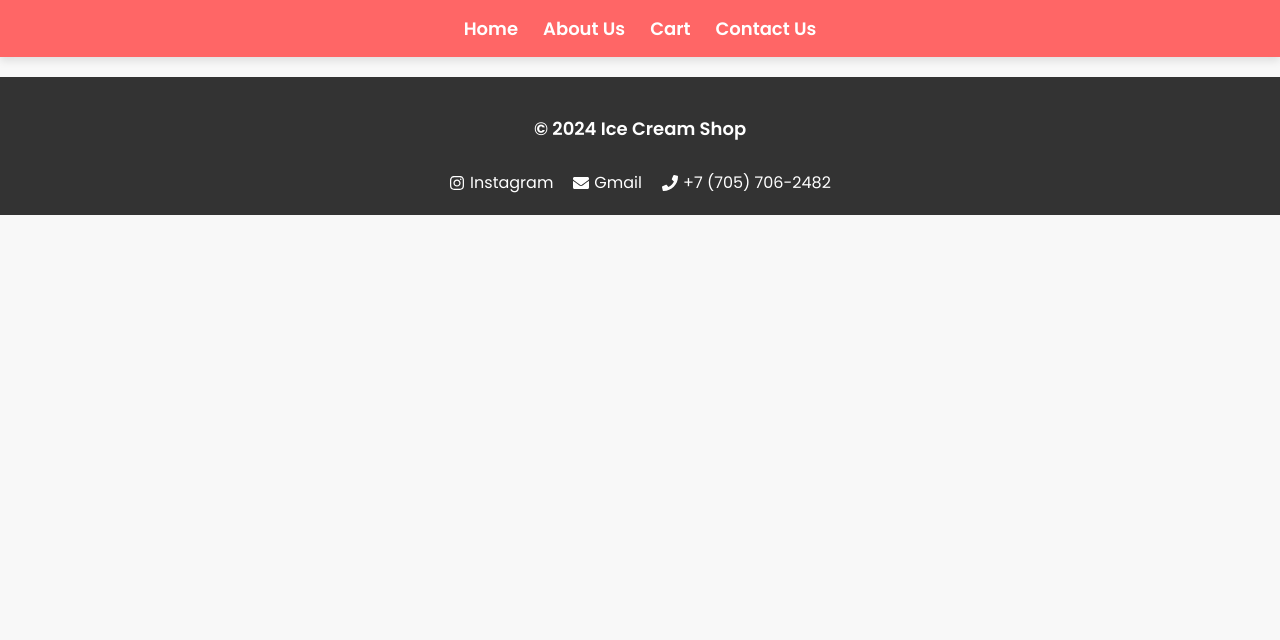
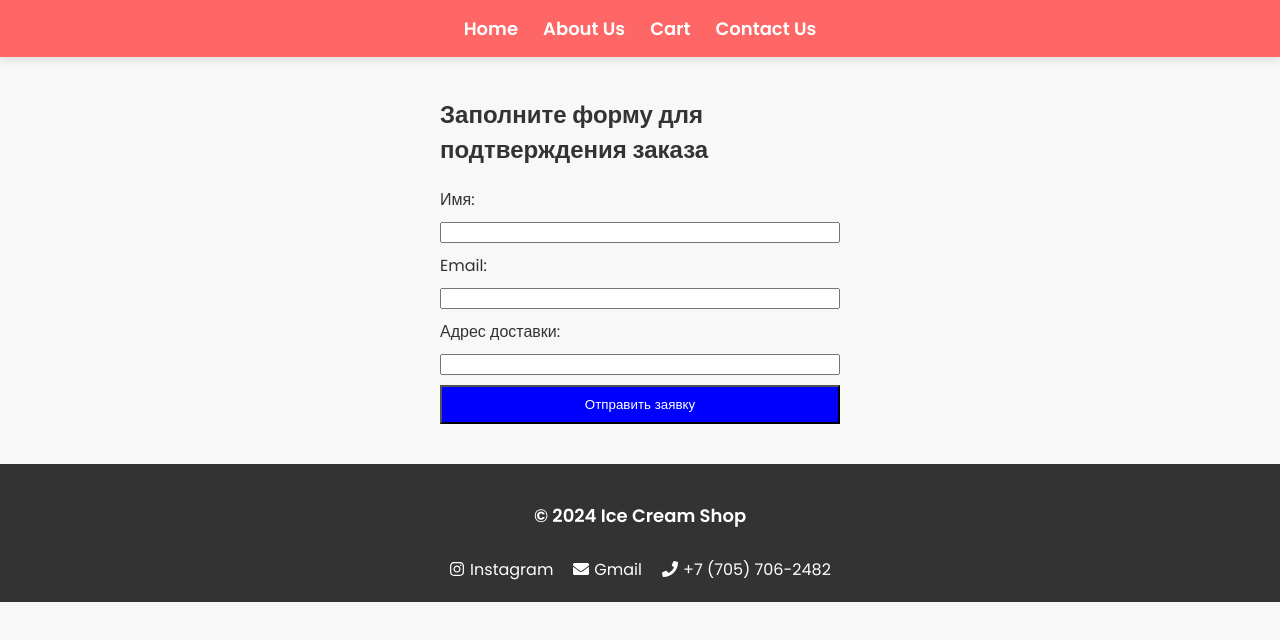
Before and after one commit to notsaniyaa/Main-page-of-final-project, a React (Create React App) app: page /order-form in a window 1280 px wide. Shown: the top 640 px of the page. Built offline with nearby package versions, Linux system fonts and the light colour scheme.

Commit message:
Updated cart page: translated form to English and improved styling

```diff
--- a/src/App.js
+++ b/src/App.js
@@ -5,6 +5,8 @@ import Home from "./pages/Home";
 import Cart from "./pages/Cart";
 import AboutUs from "./pages/AboutUs"; // Добавили импорт AboutUs
 import { CartProvider } from "./context/cartContext"; // Провайдер корзины
+import OrderForm from "./pages/OrderForm"; // Импортируем страницу
+import Checkout from "./pages/Checkout"; // Убедись, что путь правильный
 
 function App() {
   return (
@@ -15,11 +17,12 @@ function App() {
           <Route path="/" element={<Home />} />
           <Route path="/about" element={<AboutUs />} />
           <Route path="/cart" element={<Cart />} />
+          <Route path="/checkout" element={<Checkout />} />
+          <Route path="/order-form" element={<OrderForm />} /> {/* Новый маршрут */}
         </Routes>
         <Footer />
       </Router>
     </CartProvider>
   );
 }
-
 export default App;
--- a/src/pages/Cart.js
+++ b/src/pages/Cart.js
@@ -1,8 +1,27 @@
-import React from "react";
+import React, { useState } from "react";
 import { useCart } from "../context/cartContext";
 
 const Cart = () => {
   const { cart, removeFromCart, updateQuantity } = useCart();
+  const [showForm, setShowForm] = useState(false);
+  const [formData, setFormData] = useState({
+    name: "",
+    email: "",
+    address: "",
+    phone: "",
+  });
+
+  const handleChange = (e) => {
+    setFormData({ ...formData, [e.target.name]: e.target.value });
+  };
+
+  const handleSubmit = (e) => {
+    e.preventDefault();
+    alert("Order submitted!");
+    console.log("Order details:", formData);
+    setFormData({ name: "", email: "", address: "", phone: "" });
+    setShowForm(false);
+  };
 
   return (
     <div style={styles.pageContainer}>
@@ -20,7 +39,6 @@ const Cart = () => {
                   style={styles.image}
                   onError={(e) => (e.target.src = "/images/default.png")}
                 />
-
                 <div style={styles.details}>
                   <h3>{item.name}</h3>
                   <p style={styles.price}>${item.price}</p>
@@ -35,6 +53,38 @@ const Cart = () => {
             ))}
           </div>
         )}
+
+        {cart.length > 0 && !showForm && (
+          <button onClick={() => setShowForm(true)} style={styles.orderButton}>
+            Place Order
+          </button>
+        )}
+
+        {showForm && (
+          <div style={styles.formContainer}>
+            <h3 style={styles.formTitle}>Fill in your order details</h3>
+            <form onSubmit={handleSubmit} style={styles.form}>
+              <div style={styles.inputGroup}>
+                <label>Name:</label>
+                <input type="text" name="name" value={formData.name} onChange={handleChange} required />
+              </div>
+              <div style={styles.inputGroup}>
+                <label>Email:</label>
+                <input type="email" name="email" value={formData.email} onChange={handleChange} required />
+              </div>
+              <div style={styles.inputGroup}>
+                <label>Delivery Address:</label>
+                <input type="text" name="address" value={formData.address} onChange={handleChange} required />
+              </div>
+              <div style={styles.inputGroup}>
+                <label>Phone:</label>
+                <input type="tel" name="phone" value={formData.phone} onChange={handleChange} required />
+              </div>
+
+              <button type="submit" style={styles.submitButton}>Submit Order</button>
+            </form>
+          </div>
+        )}
       </div>
     </div>
   );
@@ -43,7 +93,7 @@ const Cart = () => {
 const styles = {
   pageContainer: { display: "flex", flexDirection: "column", minHeight: "100vh" },
   container: { padding: "20px", maxWidth: "800px", margin: "auto", flex: "1" },
-  heading: { textAlign: "center", marginBottom: "20px" },
+  heading: { textAlign: "center", marginBottom: "20px", fontSize: "24px", fontWeight: "bold", color: "#333" },
   emptyMessage: { textAlign: "center", fontSize: "18px", color: "#777" },
   cartItems: { display: "flex", flexDirection: "column", gap: "15px" },
   cartItem: { display: "flex", alignItems: "center", background: "#f8f8f8", padding: "10px", borderRadius: "8px" },
@@ -54,7 +104,13 @@ const styles = {
   button: { padding: "5px 10px", fontSize: "16px", cursor: "pointer" },
   quantity: { fontSize: "18px", fontWeight: "bold" },
   removeButton: { background: "#ff4d4d", color: "white", border: "none", padding: "5px 10px", cursor: "pointer", borderRadius: "5px" },
-  footer: { textAlign: "center", padding: "10px", background: "#333", color: "#fff", marginTop: "auto" } // Фиксируем футер
+  orderButton: { background: "#ff6b81", color: "white", border: "none", padding: "12px 18px", cursor: "pointer", borderRadius: "5px", marginTop: "20px", fontSize: "16px", fontWeight: "bold" },
+  formContainer: { marginTop: "20px", padding: "20px", background: "white", borderRadius: "8px", boxShadow: "0px 4px 10px rgba(0, 0, 0, 0.1)", maxWidth: "500px", margin: "auto" },
+  formTitle: { textAlign: "center", marginBottom: "15px", fontSize: "20px", fontWeight: "bold", color: "#ff6b81" },
+  form: { display: "flex", flexDirection: "column", gap: "10px" },
+  inputGroup: { display: "flex", flexDirection: "column", gap: "5px" },
+  input: { padding: "10px", border: "1px solid #ff6b81", borderRadius: "5px", fontSize: "16px", width: "100%" },
+  submitButton: { background: "#ff6b81", color: "white", border: "none", padding: "12px", cursor: "pointer", borderRadius: "5px", fontSize: "16px", fontWeight: "bold", marginTop: "10px" },
 };
 
 export default Cart;
--- a/src/pages/Checkout.js
+++ b/src/pages/Checkout.js
@@ -1,15 +1,18 @@
-function Checkout() {
-    return (
-      <div className="container mx-auto p-4">
-        <h1 className="text-3xl font-bold">Оформление заказа</h1>
-        <form className="mt-4">
-          <input type="text" placeholder="Имя" className="border p-2 w-full mb-2" />
-          <input type="text" placeholder="Адрес" className="border p-2 w-full mb-2" />
-          <input type="text" placeholder="Телефон" className="border p-2 w-full mb-2" />
-          <button className="bg-blue-500 text-white px-4 py-2">Заказать</button>
-        </form>
-      </div>
-    );
-  }
+import { useNavigate } from "react-router-dom";
 
-  export default Checkout;
+const Checkout = () => {
+  const navigate = useNavigate();
+
+  const handleCheckout = () => {
+    alert("Заказ успешно оформлен!");
+    navigate("/order-form"); // Перенаправление на форму заявки
+  };
+
+  return (
+    <div>
+      <h2>Оформление заказа</h2>
+      <button onClick={handleCheckout}>Подтвердить заказ</button>
+    </div>
+  );
+};
+export default Checkout;
--- /dev/null
+++ b/src/pages/OrderForm.js
@@ -0,0 +1,44 @@
+import React from "react";
+import { useForm } from "react-hook-form";
+import { useNavigate } from "react-router-dom";
+
+const OrderForm = () => {
+  const { register, handleSubmit, formState: { errors } } = useForm();
+  const navigate = useNavigate();
+
+  const onSubmit = (data) => {
+    console.log("Заявка отправлена:", data);
+    alert("Ваш заказ оформлен! Мы свяжемся с вами.");
+    navigate("/"); // Перенаправляем на главную страницу после отправки
+  };
+
+  return (
+    <div style={styles.container}>
+      <h2>Заполните форму для подтверждения заказа</h2>
+      <form onSubmit={handleSubmit(onSubmit)} style={styles.form}>
+        <label>Имя:</label>
+        <input {...register("name", { required: "Введите ваше имя" })} />
+        {errors.name && <p style={styles.error}>{errors.name.message}</p>}
+
+        <label>Email:</label>
+        <input type="email" {...register("email", { required: "Введите email" })} />
+        {errors.email && <p style={styles.error}>{errors.email.message}</p>}
+
+        <label>Адрес доставки:</label>
+        <input {...register("address", { required: "Введите адрес" })} />
+        {errors.address && <p style={styles.error}>{errors.address.message}</p>}
+
+        <button type="submit" style={styles.button}>Отправить заявку</button>
+      </form>
+    </div>
+  );
+};
+
+const styles = {
+  container: { maxWidth: "400px", margin: "auto", padding: "20px" },
+  form: { display: "flex", flexDirection: "column", gap: "10px" },
+  error: { color: "red", fontSize: "12px" },
+  button: { background: "blue", color: "white", padding: "10px", cursor: "pointer" }
+};
+
+export default OrderForm;
```
